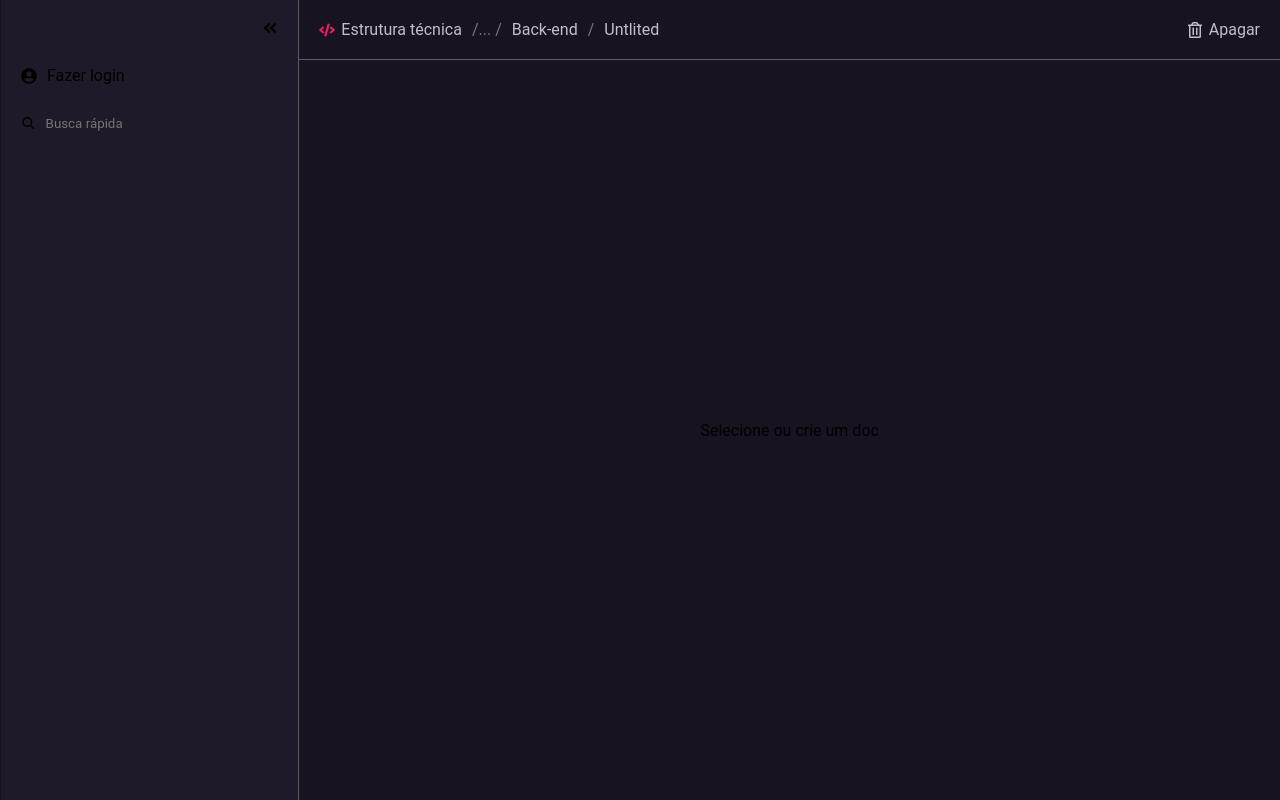
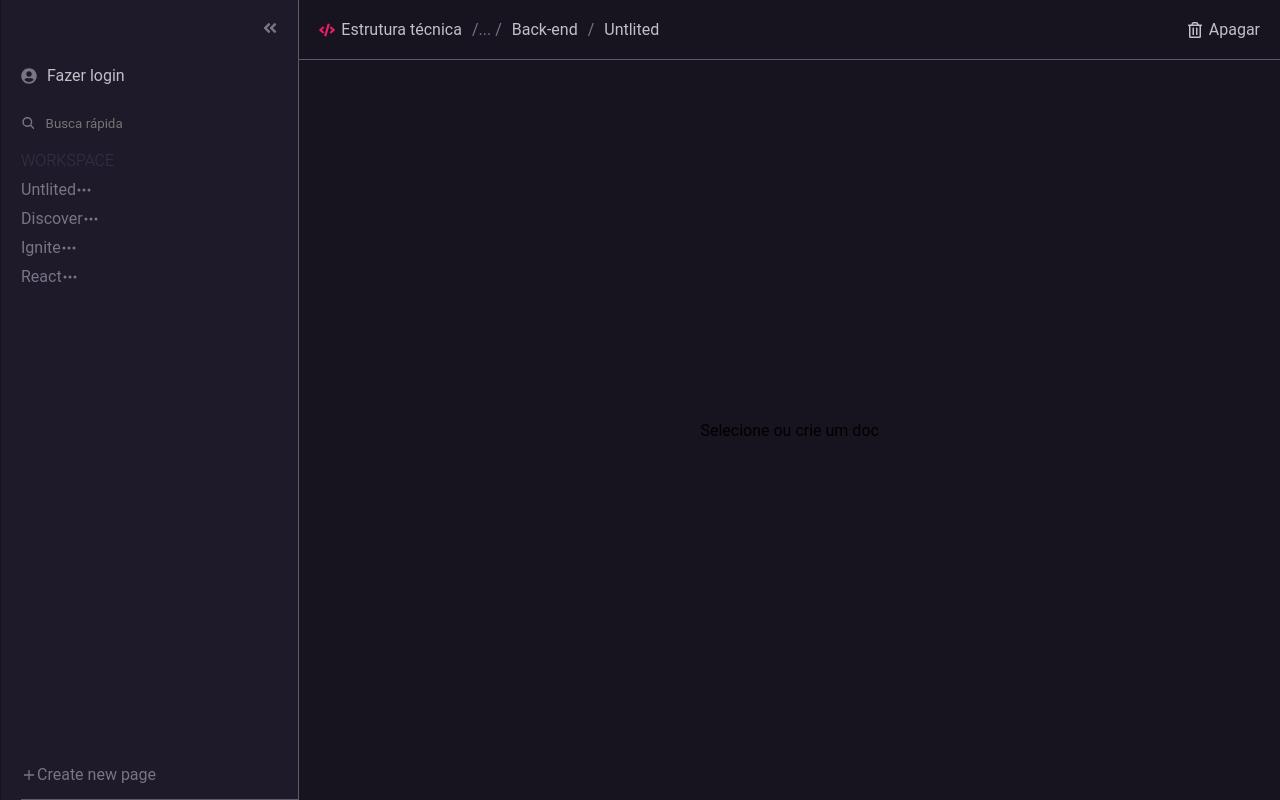
Before and after one commit to vicenteneto7/electron-note, a React (Vite) app in the folder src/renderer/: page / in a window 1280 px wide. Built offline with nearby package versions, Linux system fonts and the light colour scheme.

Commit message:
style: estilização do sidebar

```diff
--- a/src/renderer/src/components/Sidebar/index.jsx
+++ b/src/renderer/src/components/Sidebar/index.jsx
@@ -1,21 +1,22 @@
 import { Container, DivLogin, DivSearch, InputSeach, LeftBotton, P } from './styles'
 
-import { FaAngleDoubleLeft, FaUserCircle  } from 'react-icons/fa'
-import { IoSearch } from "react-icons/io5";
-
+import { FaAngleDoubleLeft, FaUserCircle } from 'react-icons/fa'
+import { IoSearch } from 'react-icons/io5'
+import { WorkSpace } from '../WorkSpace'
 
 export const SideBar = () => {
   return (
     <Container>
       <LeftBotton>
-        <FaAngleDoubleLeft style={{ cursor: 'pointer' }} />
+        <FaAngleDoubleLeft color="#797486" style={{ cursor: 'pointer' }} />
       </LeftBotton>
       <DivLogin>
-        <FaUserCircle /> Fazer login
+        <FaUserCircle color="#797486" /> <P>Fazer login</P>
       </DivLogin>
       <DivSearch>
-        <IoSearch/> <InputSeach placeholder='Busca rápida' />
+        <IoSearch color="#797486" /> <InputSeach placeholder="Busca rápida" />
       </DivSearch>
+      <WorkSpace />
     </Container>
   )
 }
--- a/src/renderer/src/components/Sidebar/styles.js
+++ b/src/renderer/src/components/Sidebar/styles.js
@@ -56,7 +56,6 @@ export const P = styled.p`
   font-weight: 400;
 
   display: flex;
-  align-items: center;
   justify-content: flex-start;
 
   text-align: start;
--- a/src/renderer/src/components/WorkSpace/index.jsx
+++ b/src/renderer/src/components/WorkSpace/index.jsx
@@ -1,7 +1,35 @@
+import { Container, Container2, Container3, P, WorkSpaceP } from './styles'
+
+import { BsThreeDots } from 'react-icons/bs'
+import { IoMdAdd } from 'react-icons/io'
+
 export const WorkSpace = () => {
   return (
     <Container>
+      <Container2>
+        <WorkSpaceP>WORKSPACE</WorkSpaceP>
+        <P>
+          Untlited <BsThreeDots />
+        </P>
 
+        <P>
+          Discover
+          <BsThreeDots />
+        </P>
+
+        <P>
+          Ignite
+          <BsThreeDots />{' '}
+        </P>
+
+        <P>
+          React
+          <BsThreeDots />{' '}
+        </P>
+      </Container2>
+      <Container3>
+        <IoMdAdd color="#797486" /> <P>Create new page</P>
+      </Container3>
     </Container>
   )
 }
--- a/src/renderer/src/components/WorkSpace/styles.js
+++ b/src/renderer/src/components/WorkSpace/styles.js
@@ -1,14 +1,55 @@
 import styled from 'styled-components'
-
 
 export const Container = styled.div`
   width: 100%;
   height: 100%;
+
   display: flex;
 
   align-items: center;
   flex-direction: column;
+`
+export const Container2 = styled.div`
+  width: 100%;
+  height: 100%;
 
   gap: 1rem;
 
+  display: flex;
+  align-items: start;
+  flex-direction: column;
+  justify-content: start;
 `
+export const Container3 = styled.div`
+  width: 100%;
+  display: flex;
+
+  align-items: center;
+  flex-direction: row;
+
+  border-bottom: 1px solid #5f596e;
+
+  padding: 1rem 0 1.5rem 0;
+`
+export const WorkSpaceP = styled.p`
+  color: #37304a;
+  font-weight: 300;
+
+  display: flex;
+  align-items: center;
+  justify-content: center;
+
+  text-align: center;
+`
+export const P = styled.p`
+  color: #797486;
+  font-weight: 400;
+
+  display: flex;
+  align-items: center;
+  justify-content: center;
+
+  text-align: center;
+
+  cursor: pointer;
+`
```
